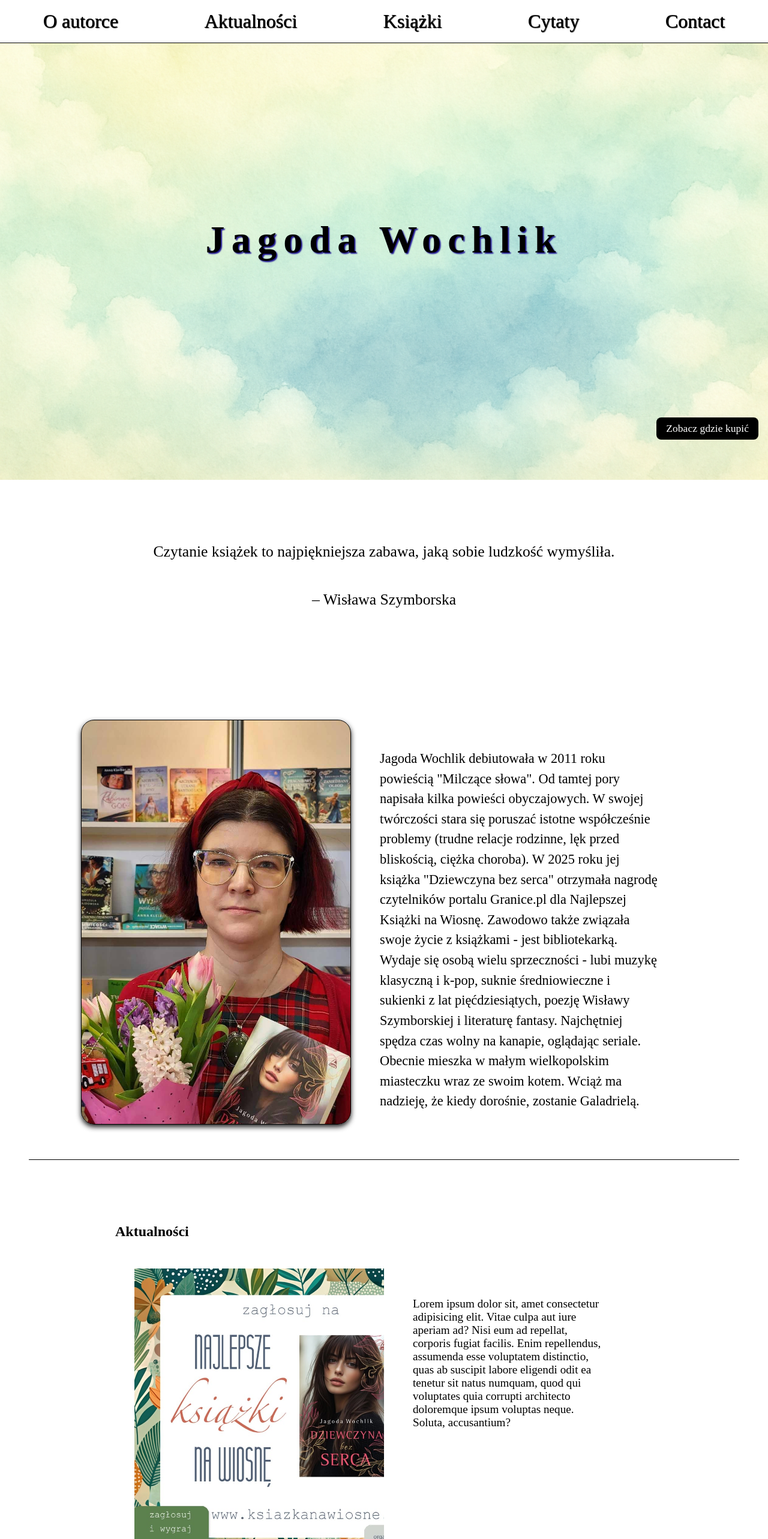
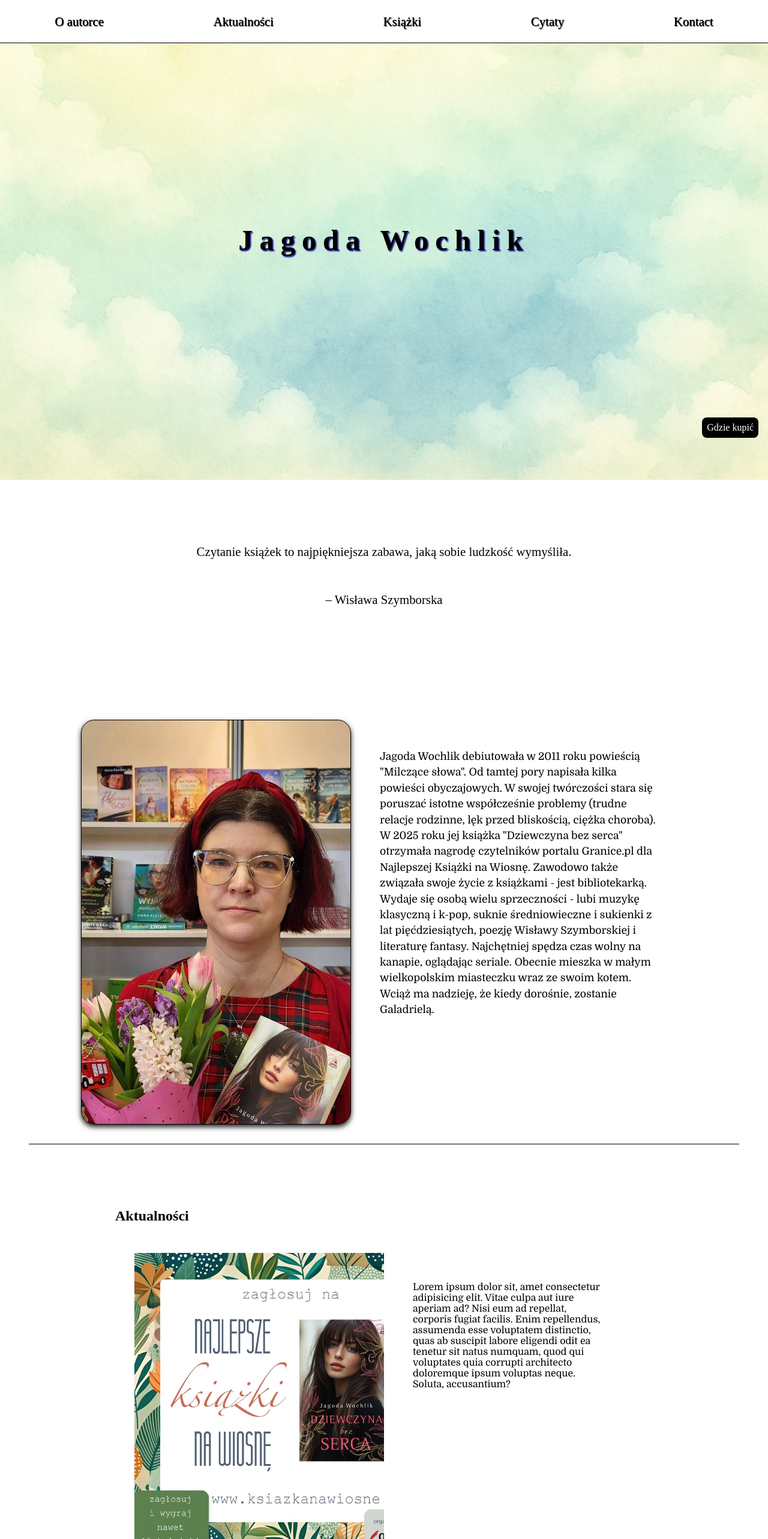
Before and after one commit to MJanuszek/author-site, a React (Vite) app: page / in a window 1280 px wide. Shown: the top 2566 px of the page at 60% size. Built offline with nearby package versions, Linux system fonts and the light colour scheme; a web font is replaced by a local one.

Commit message:
css changes

```diff
--- a/src/Buy.jsx
+++ b/src/Buy.jsx
@@ -7,7 +7,7 @@ const Buy = function () {
       target="_blank"
       rel="noopener noreferrer"
     >
-      Zobacz gdzie kupić
+      Gdzie kupić
     </a>
   );
 };
--- a/src/Navigation.jsx
+++ b/src/Navigation.jsx
@@ -19,7 +19,7 @@ function Navigation() {
       </ScrollLink>
 
       <RouterLink className="link-nav" to="/contact">
-        Contact
+        Kontact
       </RouterLink>
     </nav>
   );
--- a/src/News.jsx
+++ b/src/News.jsx
@@ -16,7 +16,7 @@ const News = function () {
         </p>
       </div>
       <div className="event-new-book">
-        <h1>Nowy tytuł już w listopadzie!</h1>
+        <h1>Nowy tytuł już w listopadzie '25!</h1>
         <div className="new-book-cover"></div>
         <p className="new-book-description">
           Lorem ipsum dolor sit, amet consectetur adipisicing elit. Vitae culpa
--- a/src/style/books.scss
+++ b/src/style/books.scss
@@ -10,7 +10,7 @@
 
 .books-title {
   font-family: $titleFont02;
-  font-size: 3rem;
+  font-size: 2rem;
   letter-spacing: 0.4rem;
 }
 .book {
@@ -28,9 +28,10 @@
 }
 .book-description {
   padding: 2rem;
-  font-size: 1.4rem;
+  font-size: 1rem;
   max-width: 50vw;
-  font-family: $descriptionFont02;
+  font-family: $descriptionFont03;
+  letter-spacing: 0.1rem;
 }
 .new-book {
   position: relative; // Required for absolute children
@@ -50,7 +51,7 @@
 }
 .book-cover {
   width: 100%; // Take full width of the container
-  max-width: 300px; // Limit so it doesn’t grow too big
+  max-width: 270px; // Limit so it doesn’t grow too big
   aspect-ratio: 2 / 3;
   background-position: center;
   background-size: cover;
@@ -89,7 +90,7 @@
 
 @media (max-width: 767px) {
   .book {
-    font-size: 2rem;
+    font-size: 1rem;
     text-align: center;
     display: flex;
     flex-direction: column;
--- a/src/style/colors&fonts.scss
+++ b/src/style/colors&fonts.scss
@@ -1,6 +1,7 @@
 @import url("https://fonts.googleapis.com/css2?family=Libertinus+Serif:ital,wght@0,400;0,600;0,700;1,400;1,600;1,700&display=swap");
 @import url("https://fonts.googleapis.com/css2?family=Playfair+Display:ital,wght@0,400..900;1,400..900&display=swap");
 @import url("https://fonts.googleapis.com/css2?family=Cantata+One&display=swap");
+@import url("https://fonts.googleapis.com/css2?family=Domine:wght@400..700&display=swap");
 
 @import url("https://fonts.googleapis.com/css2?family=Agbalumo&display=swap");
 
@@ -10,6 +11,7 @@ $titleFont02: "Agbalumo";
 
 $descriptionFont01: "Libertinus Serif";
 $descriptionFont02: "Playfair Display";
+$descriptionFont03: "Domine";
 
 $accentFont01: "Cantata One";
 
--- a/src/style/home.scss
+++ b/src/style/home.scss
@@ -5,11 +5,8 @@
   box-sizing: border-box;
 }
 
-.home-title {
+.header-title {
   font-size: 3rem;
-}
-.header-title {
-  font-size: 4rem;
   font-family: $titleFont02;
   letter-spacing: 0.7rem;
   color: $title-color01;
@@ -24,14 +21,14 @@
   width: 100vw;
   background-repeat: no-repeat;
   background-size: cover;
-  background-image: url("../assets/Header03.png");
+  background-image: url("../assets/header03.png");
   background-position: center;
 }
 .inspiration {
   min-height: 40vh;
   // font-family: $accentFont01;
   font-family: $titleFont02;
-  font-size: 1.6rem;
+  font-size: 1.3rem;
   display: flex;
   flex-direction: column;
   justify-content: center;
@@ -54,7 +51,8 @@
 }
 .about-author {
   min-height: 90vh;
-  font-family: $descriptionFont01;
+  // font-family: $descriptionFont01;
+  font-family: $descriptionFont03;
   display: flex;
   justify-content: center;
   border-bottom: 1px solid black;
@@ -63,18 +61,18 @@
 .about-description {
   width: 50%;
   line-height: 1.5;
-  font-size: 1.4rem;
+  font-size: 1.1rem;
   padding: 3rem;
 }
 .buy {
   position: fixed;
   top: 87vh;
   right: 1rem;
-  font-size: 1.1rem;
+  font-size: 1rem;
   z-index: 10;
   background-color: $title-color01; // tylko do testu, żeby zobaczyć go wyraźnie
   color: white; // kontrast
-  padding: 0.5rem 1rem;
+  padding: 0.5rem;
   border-radius: 8px;
   text-decoration: none;
   font-family: $accentFont01;
@@ -98,7 +96,7 @@
 
 @media (max-width: 767px) {
   .home-title {
-    font-size: 2rem;
+    font-size: 1rem;
     text-align: center;
   }
 
@@ -115,7 +113,7 @@
 
 @media (min-width: 768px) and (max-width: 1023px) {
   .home-title {
-    font-size: 2.5rem;
+    font-size: 1.2rem;
   }
 
   .header {
@@ -130,7 +128,7 @@
 
 @media (min-width: 1024px) {
   .home-title {
-    font-size: 3rem;
+    font-size: 2rem;
   }
 
   .header {
--- a/src/style/navigation.scss
+++ b/src/style/navigation.scss
@@ -18,7 +18,7 @@
 .link-nav {
   padding: 0.5rem;
   font-family: $titleFont02;
-  font-size: 2rem;
+  font-size: 1.3rem;
   color: $title-color01;
   text-decoration: none;
   text-shadow: 1px 1px 1px rgb(0, 0, 0);
--- a/src/style/news.scss
+++ b/src/style/news.scss
@@ -30,9 +30,9 @@
 
 .event-description {
   max-width: 50%;
-  font-size: 1.2rem;
+  font-size: 1rem;
   padding: 3rem;
-  font-family: $descriptionFont01;
+  font-family: $descriptionFont03;
 }
 
 // event 02 new book
@@ -63,7 +63,7 @@
   }
   p {
     padding: 3rem;
-    font-size: 1.2rem;
-    font-family: $descriptionFont01;
+    font-size: 1rem;
+    font-family: $descriptionFont03;
   }
 }
```
